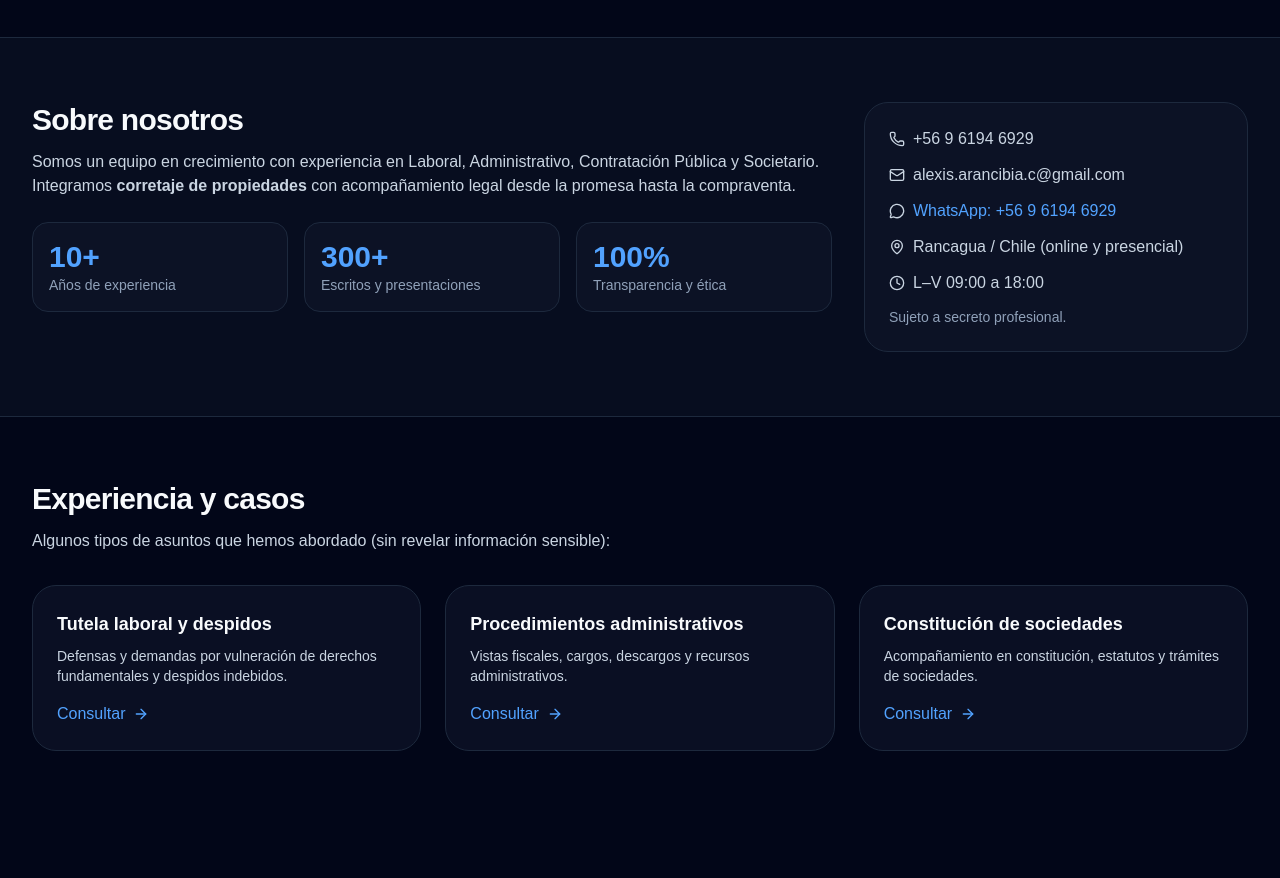
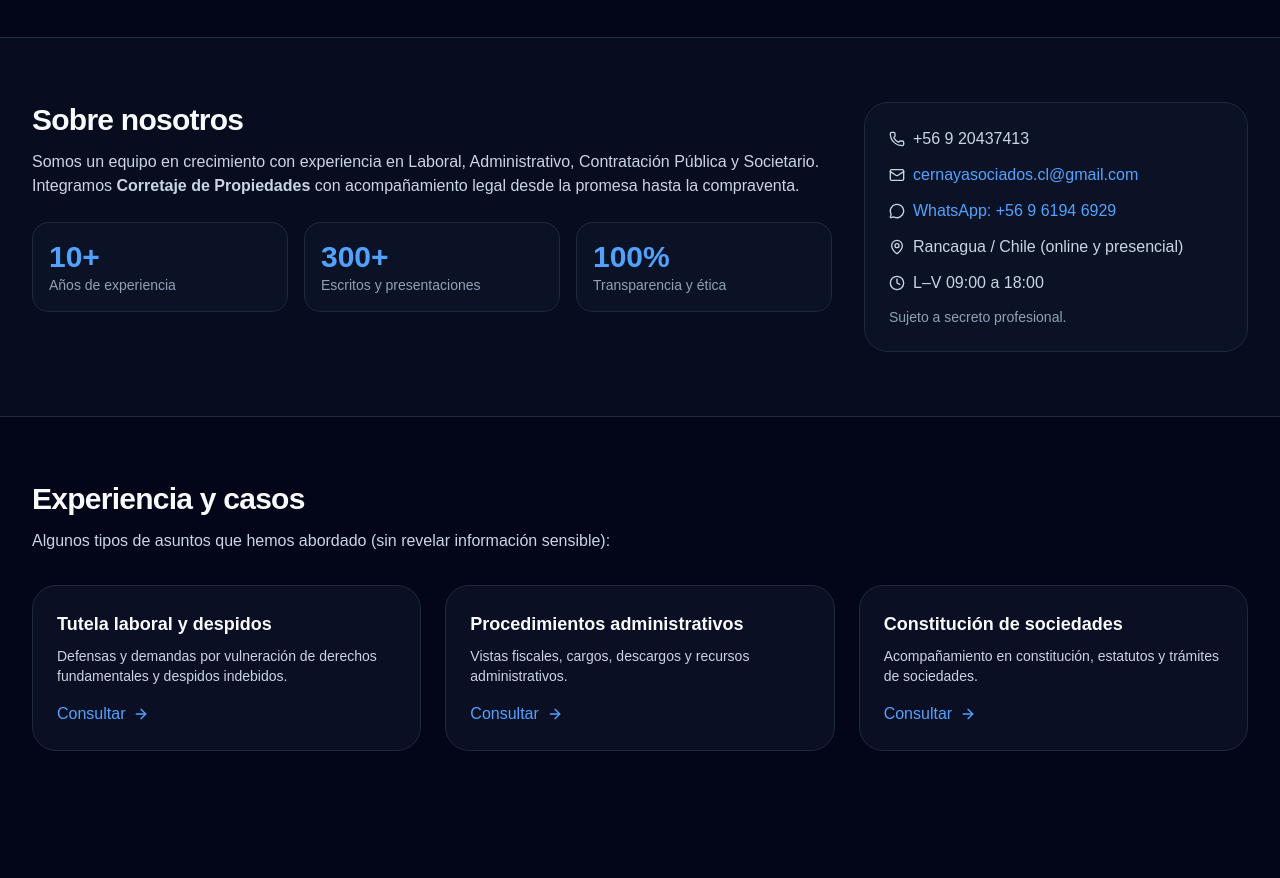
Before and after one commit to RanaWow/cerna-asociados-web, a Next.js app: page / in a window 1280 px wide. Shown: the part 1860-2738 px from the top of the page. Built offline with nearby package versions, Linux system fonts and the light colour scheme.

Commit message:
Actualiza correo de contacto (enlace clickeable)

```diff
--- a/src/app/page.tsx
+++ b/src/app/page.tsx
@@ -141,7 +141,7 @@ export default function Page() {
               <h2 className="text-3xl font-bold tracking-tight">Sobre nosotros</h2>
               <p className="mt-3 text-slate-300">
                 Somos un equipo en crecimiento con experiencia en Laboral, Administrativo, Contratación Pública y Societario.
-                Integramos <strong>corretaje de propiedades</strong> con acompañamiento legal desde la promesa hasta la compraventa.
+                Integramos <strong>Corretaje de Propiedades</strong> con acompañamiento legal desde la promesa hasta la compraventa.
               </p>
               <div className="mt-6 grid sm:grid-cols-3 gap-4">
                 <Stat number="10+" label="Años de experiencia" />
@@ -152,9 +152,15 @@ export default function Page() {
             <div className="rounded-3xl border border-slate-800 bg-slate-900/60 p-6 text-slate-300 space-y-3">
               <p className="flex items-center gap-2">
                 <Phone className="h-4 w-4" />
-                <a href="tel:+56961946929" className="hover:underline">+56 9 6194 6929</a>
+                <a href="tel:+56961946929" className="hover:underline">+56 9 20437413</a>
               </p>
-              <p className="flex items-center gap-2"><Mail className="h-4 w-4" /> alexis.arancibia.c@gmail.com</p>
+              <p className="flex items-center gap-2">
+  <Mail className="h-4 w-4" />
+  <a href="mailto:cernayasociados.cl@gmail.com" className="hover:underline text-blue-400">
+    cernayasociados.cl@gmail.com
+  </a>
+</p>
+
               <p className="flex items-center gap-2">
                 <MessageCircle className="h-4 w-4" />
                 <a
```
